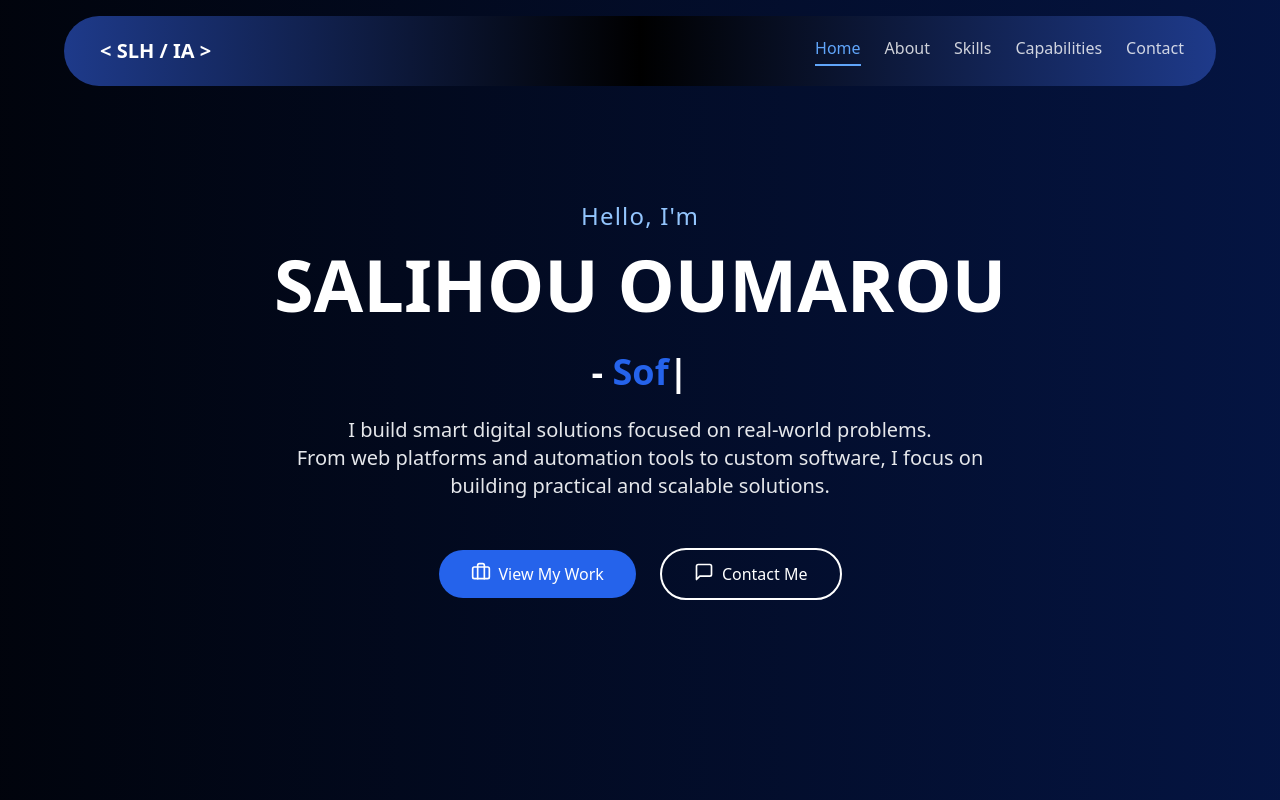
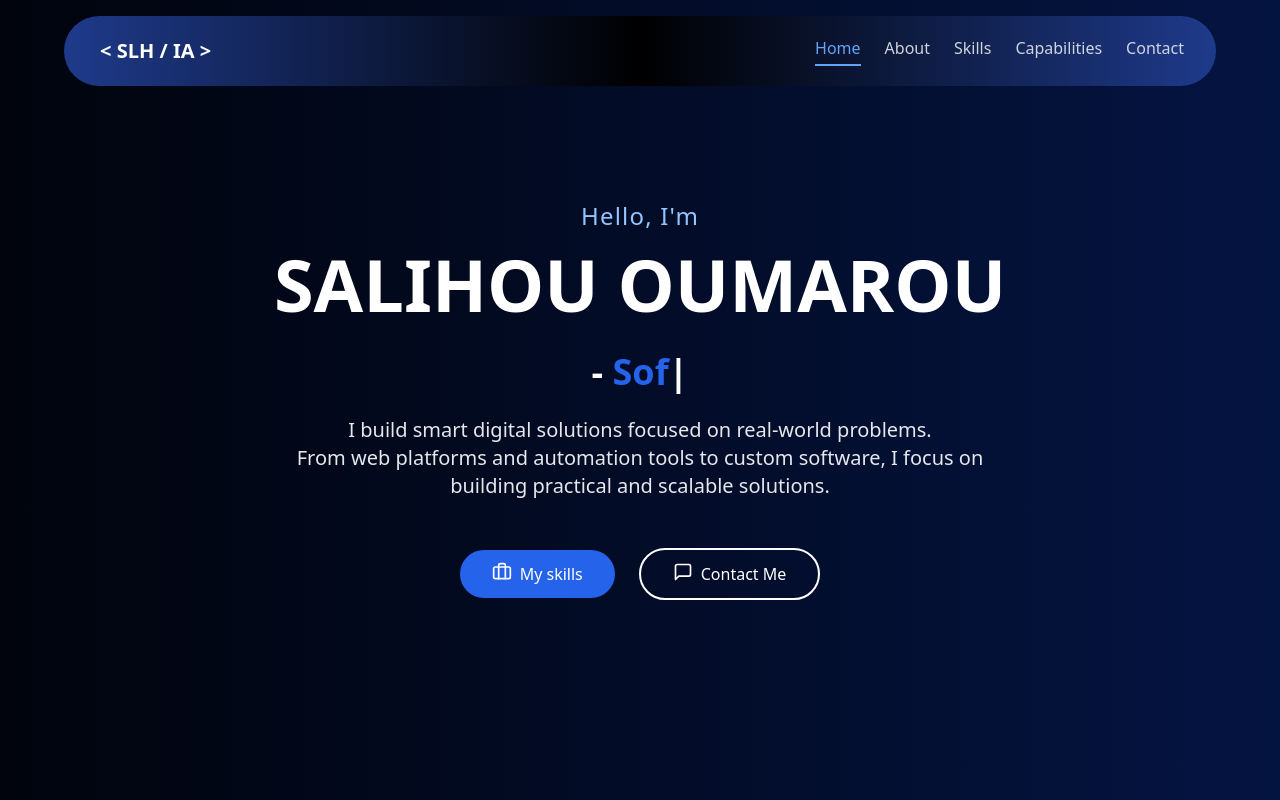
Before and after one commit to SLH25/Portfolio, a React (Vite) app: page / in a window 1280 px wide. Shown: the top 800 px of the page. Built offline with nearby package versions, Linux system fonts and the light colour scheme.

Commit message:
update app

```diff
--- a/src/components/section/Hero.jsx
+++ b/src/components/section/Hero.jsx
@@ -58,11 +58,11 @@ return(
                         </p>
 
                         <div className="flex flex-col sm:flex-row items-center justify-center space-y-4 sm:space-y-0 sm:space-x-6 animate-fade-in-up animation-delay-800">
-            <a href="#projects"
+            <a href="#skills"
               className="px-8 flex py-3 bg-blue-600 hover:bg-blue-700 text-white rounded-full transition-colors duration-300 transform hover:scale-105 font-medium"
             >
               <Briefcase className="mr-2 h-5 w-5 group-hover:animate-pulse" />
-              View My Work
+              My skills
             </a>
             <a href="#contact"
               className="flex px-8 py-3 bg-transparent border-2 border-white text-white  hover:bg-black rounded-full transition-all duration-300 transform hover:scale-105 font-medium"
```
